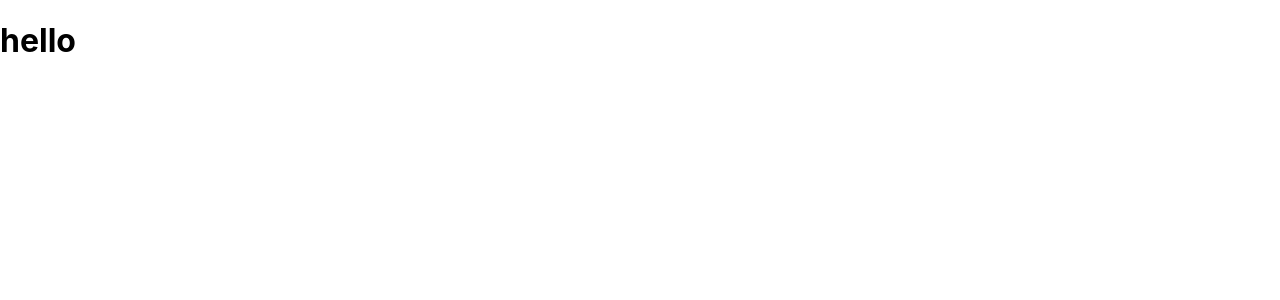
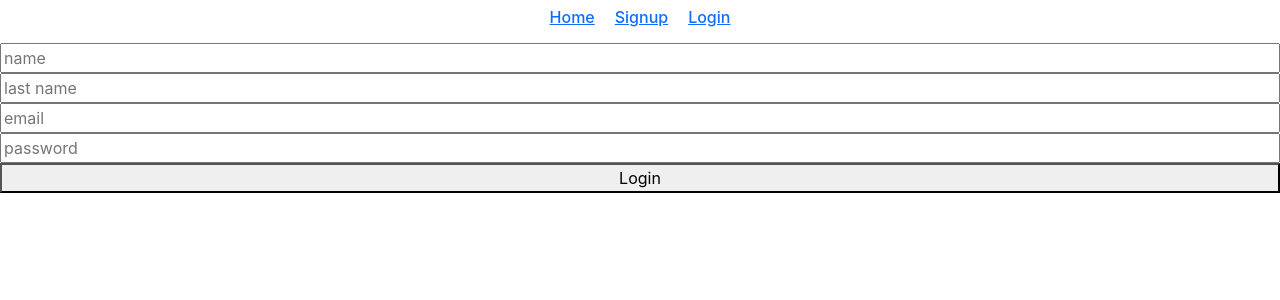
Before and after one commit to adish-ct/user-crud-react-frontend, a React (Create React App) app: page /signup in a window 1280 px wide. Shown: the top 300 px of the page. Built offline with nearby package versions, Linux system fonts and the light colour scheme.

Commit message:
login and signup form created

```diff
--- a/package.json
+++ b/package.json
@@ -3,11 +3,14 @@
   "version": "0.1.0",
   "private": true,
   "dependencies": {
+    "@reduxjs/toolkit": "^1.9.7",
     "@testing-library/jest-dom": "^5.17.0",
     "@testing-library/react": "^13.4.0",
     "@testing-library/user-event": "^13.5.0",
     "react": "^18.2.0",
     "react-dom": "^18.2.0",
+    "react-redux": "^8.1.3",
+    "react-router-dom": "^6.17.0",
     "react-scripts": "5.0.1",
     "web-vitals": "^2.1.4"
   },
--- a/public/index.html
+++ b/public/index.html
@@ -13,6 +13,18 @@
 
     <link rel="manifest" href="%PUBLIC_URL%/manifest.json" />
 
+    <link
+      href="https://cdn.jsdelivr.net/npm/bootstrap@5.0.2/dist/css/bootstrap.min.css"
+      rel="stylesheet"
+      integrity="sha384-EVSTQN3/azprG1Anm3QDgpJLIm9Nao0Yz1ztcQTwFspd3yD65VohhpuuCOmLASjC"
+      crossorigin="anonymous"
+    />
+    <script
+      src="https://cdn.jsdelivr.net/npm/bootstrap@5.0.2/dist/js/bootstrap.bundle.min.js"
+      integrity="sha384-MrcW6ZMFYlzcLA8Nl+NtUVF0sA7MsXsP1UyJoMp4YLEuNSfAP+JcXn/tWtIaxVXM"
+      crossorigin="anonymous"
+    ></script>
+
     <title>user</title>
   </head>
   <body>
--- a/src/App.jsx
+++ b/src/App.jsx
@@ -1,10 +1,18 @@
-import './App.css';
+import React from 'react';
+import { BrowserRouter as Router, Route, Routes } from 'react-router-dom';
+import HomePage from './pages/HomePage';
+import SignupPage from './pages/SignupPage';
+import LoginPage from './pages/LoginPage';
 
 function App() {
   return (
-    <div>
-      <h1>hello</h1>
-    </div>
+    <Router>
+      <Routes>
+        <Route path="/" element={<HomePage />} />
+        <Route path="/signup" element={<SignupPage />} />
+        <Route path="/login" element={<LoginPage />} />
+      </Routes>
+    </Router>
   );
 }
 
--- /dev/null
+++ b/src/components/Forms/LoginForm.css
@@ -0,0 +1,4 @@
+.login-form {
+  display: flex;
+  flex-direction: column;
+}
--- /dev/null
+++ b/src/components/Forms/LoginForm.jsx
@@ -0,0 +1,19 @@
+import React from 'react'
+import '../Forms/LoginForm.css'
+
+function LoginForm() {
+    return (
+        <div>
+            <form action="" className=''>
+                <div className="login-form">
+                    <input type="text" placeholder='name' className='' />
+                    <input type="password" placeholder='password' />
+                    <button type='submit'>Login</button>
+                </div>
+
+            </form>
+        </div>
+    )
+}
+
+export default LoginForm
--- /dev/null
+++ b/src/components/Forms/SignupForm.css
@@ -0,0 +1,4 @@
+.signup-form {
+  display: flex;
+  flex-direction: column;
+}
--- /dev/null
+++ b/src/components/Forms/SignupForm.jsx
@@ -0,0 +1,20 @@
+import React from 'react'
+import moduleName from '../Forms/SignupForm.css'
+
+function SignupForm() {
+    return (
+        <div>
+            <form action="" className=''>
+                <div className="signup-form">
+                    <input type="text" placeholder='name' className='' />
+                    <input type="text" placeholder='last name' className='' />
+                    <input type="email" placeholder='email' className='' />
+                    <input type="password" placeholder='password' />
+                    <button type='submit'>Login</button>
+                </div>
+            </form>
+        </div>
+    )
+}
+
+export default SignupForm
--- /dev/null
+++ b/src/components/Navbar/Navbar.css
@@ -0,0 +1,7 @@
+.navbar {
+  display: flex;
+  justify-content: center;
+  gap: 20px;
+  text-decoration: none;
+  text-decoration-style: none;
+}
--- /dev/null
+++ b/src/components/Navbar/Navbar.jsx
@@ -0,0 +1,15 @@
+import React from 'react'
+import { Link } from 'react-router-dom'
+import '../Navbar/Navbar.css'
+
+function Navbar() {
+    return (
+        <div className='navbar'>
+            <Link to='/'><h6>Home</h6></Link>
+            <Link to='/signup'><h6>Signup</h6></Link>
+            <Link to='/login'><h6>Login</h6></Link>
+        </div>
+    )
+}
+
+export default Navbar
--- /dev/null
+++ b/src/pages/HomePage.jsx
@@ -0,0 +1,14 @@
+import React from 'react'
+import Navbar from '../components/Navbar/Navbar'
+
+function HomePage() {
+    return (
+        <div>
+            <div className="">
+                <Navbar />
+            </div>
+        </div>
+    )
+}
+
+export default HomePage
--- /dev/null
+++ b/src/pages/LoginPage.jsx
@@ -0,0 +1,14 @@
+import React from 'react'
+import LoginForm from '../components/Forms/LoginForm'
+import Navbar from '../components/Navbar/Navbar'
+
+function LoginPage() {
+    return (
+        <div className=''>
+            <Navbar />
+            <LoginForm />
+        </div>
+    )
+}
+
+export default LoginPage
--- /dev/null
+++ b/src/pages/SignupPage.jsx
@@ -0,0 +1,14 @@
+import React from 'react'
+import Navbar from '../components/Navbar/Navbar'
+import SignupForm from '../components/Forms/SignupForm'
+
+function SignupPage() {
+    return (
+        <div>
+            <Navbar />
+            <SignupForm />
+        </div>
+    )
+}
+
+export default SignupPage
```
Also changed, not shown: 1 other file (tests, documents, lock files or other folders).
